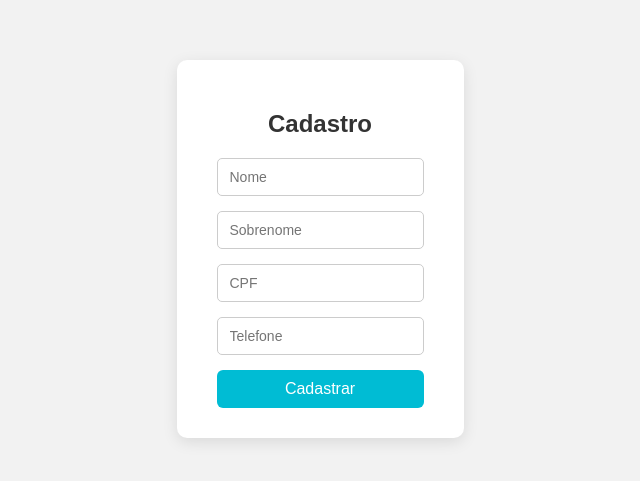
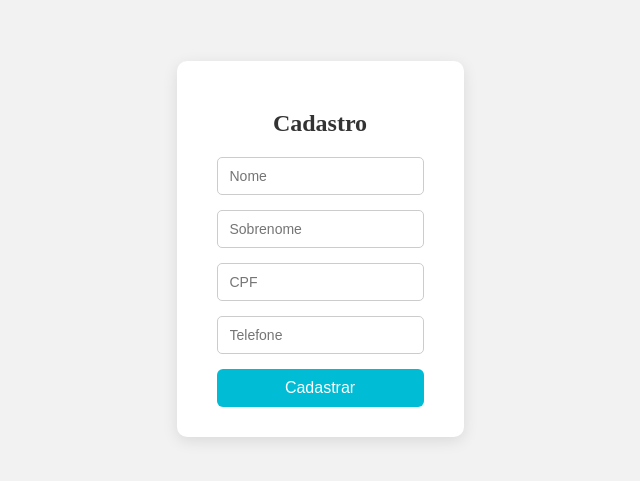
Before and after one commit to RCA04/cadastros, a React (Create React App) app in the folder cadastros/: page / in a window 1280 px wide. Shown: the part 151-632 px from the top of the page, without its empty margins (320-960 px from the left). Built offline with nearby package versions, Linux system fonts and the light colour scheme.

Commit message:
fix: correção de fonte css

```diff
--- a/cadastros/src/index.css
+++ b/cadastros/src/index.css
@@ -2,7 +2,6 @@ body {
   margin: 0;
   padding: 0;
   background-color: #f2f2f2;
-  font-family: Arial, sans-serif;
   display: flex;
   justify-content: center;
   align-items: center;
```
